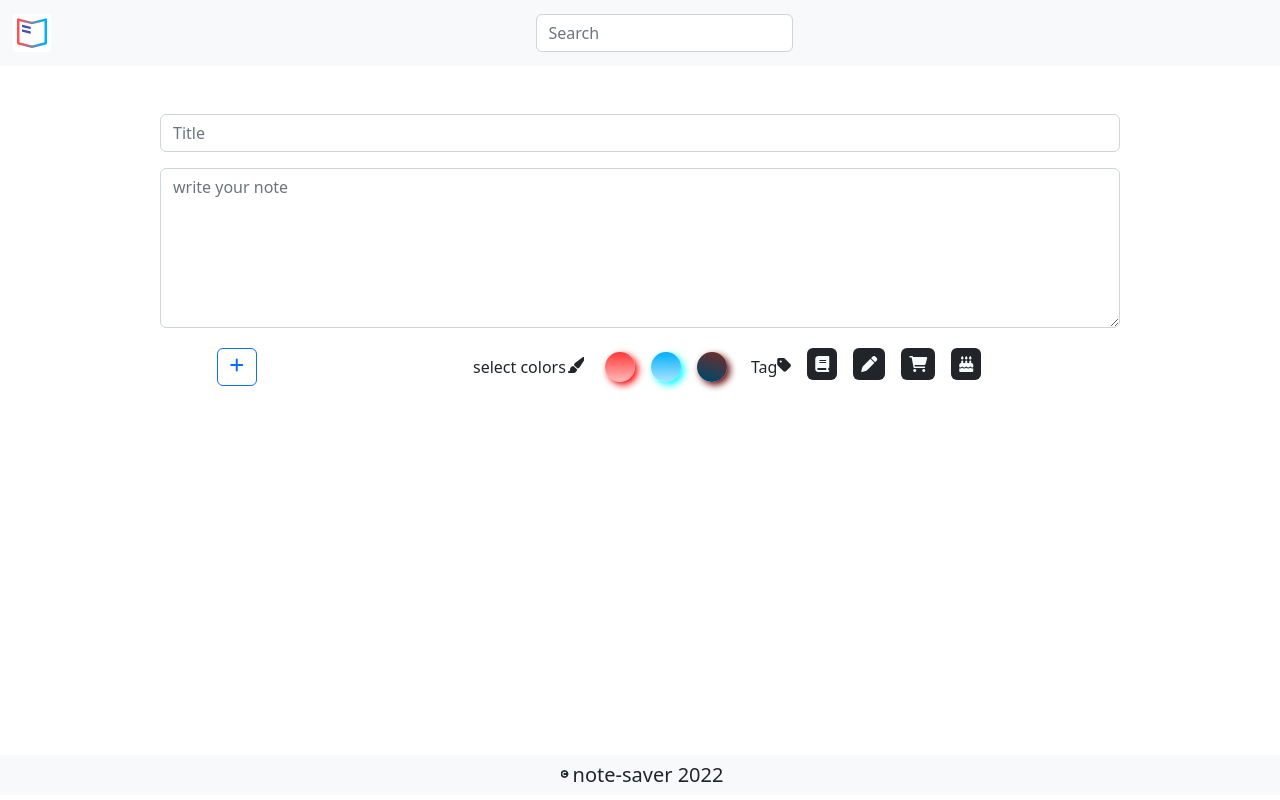
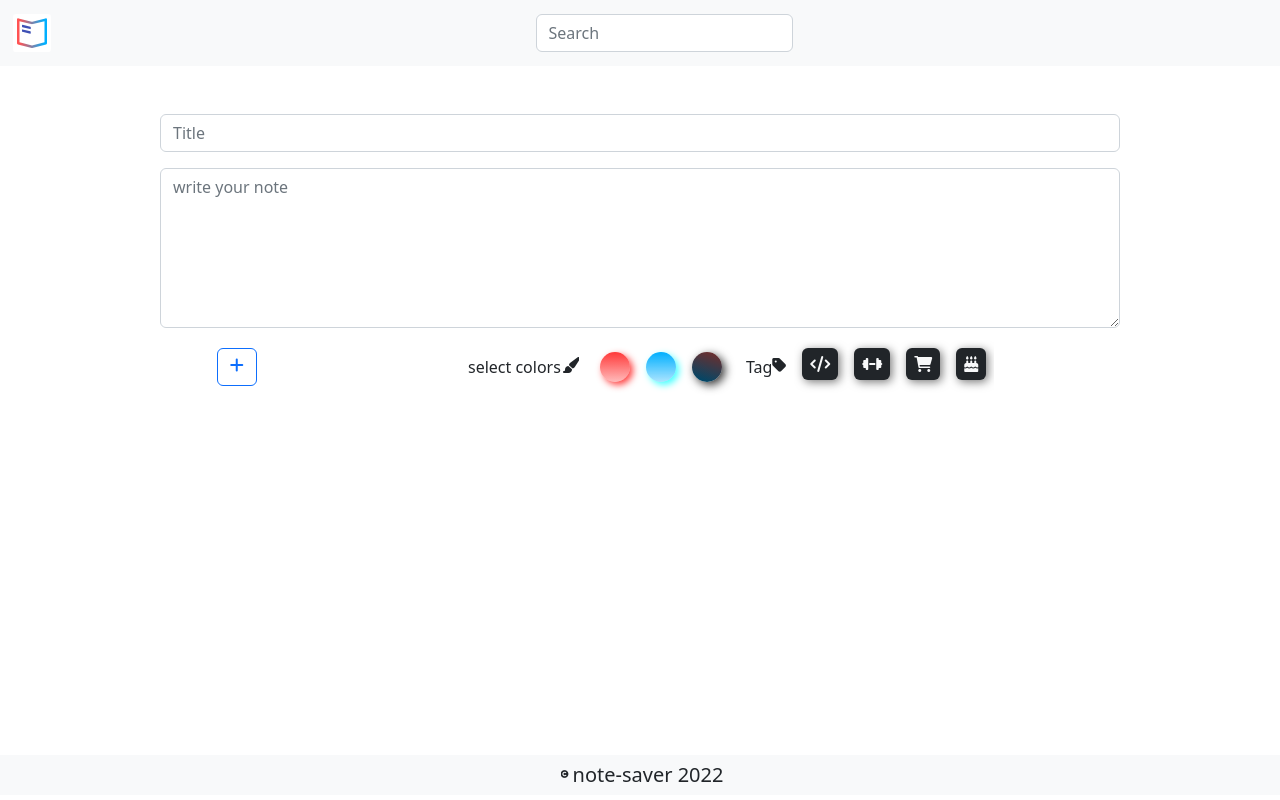
Before and after one commit to webpawan/Note-saver-App, a React (Create React App) app: page / in a window 1280 px wide. Built offline with nearby package versions, Linux system fonts and the light colour scheme.

Commit message:
1.5.0 all part is almost complete

```diff
--- a/src/MyAllStates.js
+++ b/src/MyAllStates.js
@@ -29,7 +29,6 @@ const AppProvider = ({ children }) => {
     if (isediting) {
       setList(
         list.map((item) => {
-
           if (item.id === myid) {
             return {
               ...item,
@@ -57,11 +56,9 @@ const AppProvider = ({ children }) => {
       setcolor("white");
       setTags({ tag: "" });
       setInput({ id: "", title: "", desc: "" });
-
-    }else{
+    } else {
       notify();
     }
-
   };
 
   const notify = () => {
@@ -89,7 +86,6 @@ const AppProvider = ({ children }) => {
   const pickTag = (e) => {
     let mytag = e.target.className;
     setTags({ tag: mytag });
-   console.log(mytag);
   };
 
   const deletenote = (id) => {
--- a/src/Style.css
+++ b/src/Style.css
@@ -98,16 +98,6 @@ font-size: 1rem !important;
 background-color: transparent  !important;
 }
 .tagicon{
-  background-color: red;
+  background-color:rgba(0, 255, 255, 0.741);
   z-index: 100;
 }
-
-.bha{
- padding: 2px;
-box-shadow: 5px 5px 10px rgba(0, 0, 0, 0.532);
- font-size: 2rem;
-}
-
-.bha:hover{
-  box-shadow: 5px 5px 10px black;
-}
--- a/src/component/CreateNote.jsx
+++ b/src/component/CreateNote.jsx
@@ -21,7 +21,10 @@ const CreateNote = () => {
     <>
       <section className="input mx-auto w-75 mt-5">
         <form action="" onSubmit={setdata}>
-          <div className="input-group mb-3">
+          <motion.div className="input-group mb-3" initial={{x:'10vw',opacity:0}} animate={{x:'0',opacity:1}} transition={{
+  delay: 0.5,
+
+}}>
             <input
               type="text"
               className="form-control"
@@ -31,8 +34,11 @@ const CreateNote = () => {
               name="title"
               placeholder="Title"
             />
-          </div>
-          <div className="input-group">
+          </motion.div>
+          <motion.div className="input-group" initial={{x:'-10vw',opacity:0}} animate={{x:'0',opacity:1}} transition={{
+  delay: 0.8,
+
+}}>
             <textarea
               className="form-control m-50"
               onChange={inputhandler}
@@ -40,15 +46,18 @@ const CreateNote = () => {
               name="desc"
               placeholder="write your note"
             ></textarea>
-          </div>
+          </motion.div>
         </form>
 
-        <div className=" row  d-flex align-items-center justify-content-between p-2 flex-wrap">
-          <div className=" col-2 mx-auto text-center col-md-2 col-lg-2">
+        <motion.div className=" row  d-flex align-items-center justify-content-between p-2 flex-wrap" initial={{opacity:0,y:'-50px'}} animate={{opacity:1,y:'0px'}} transition={{
+  delay: 1,  duration: 1,
+
+}}>
+          <div className=" col-2 mx-auto text-center col-md-2 col-lg-2 ">
             <button
               type="submit"
               onClick={setdata}
-              className="btn btn-outline-primary plus-btn"
+              className="btn btn-outline-primary plus-btn "
             >
               {!isediting ? (
                 <i className="fa-solid fa-plus"></i>
@@ -59,21 +68,22 @@ const CreateNote = () => {
           </div>
 
           <div className=" col-10 col-md-10 col-lg-10 d-flex align-items-center text-center justify-content-center mx-atuo  flex-wrap">
-              <div
-                className="d-flex mycolors  p-2"
-                onClick={pickcolor}
-              >
+            <div className="d-flex mycolors  p-2" onClick={pickcolor}>
               <button className="btn btn-outline-primar ">
                 select colors
                 <i className="fa-sharp fa-solid fa-paintbrush"></i>
               </button>
               <motion.button
-                  whileInView={{ boxShadow: " 3px 3px 7px red" }}
+                whileInView={{
+                  boxShadow: " 3px 3px 7px rgba(255, 0, 0, 0.755)",
+                }}
                 whileTap={{
-                    boxShadow: "1px 1px 4px red",
+                  boxShadow: "1px 1px 8px rgba(255, 0, 0, 0.455)",
                   transition: { duration: 0.1 },
+
                   y: "2px",
                 }}
+                whileHover={{ y: "-5px", scale: 1.1 }}
                 className="btn btn-danger m-2  rounded-5 element-size "
                 id="red"
                 data-bs-toggle="tooltip"
@@ -82,10 +92,14 @@ const CreateNote = () => {
               ></motion.button>
 
               <motion.button
-                  whileInView={{ boxShadow: " 3px 3px 7px cyan" }}
+                whileHover={{ y: "-5px", scale: 1.1 }}
+                whileInView={{
+                  boxShadow: " 3px 3px 7px rgba(0, 255, 255, 0.741)",
+                }}
                 whileTap={{
-                    boxShadow: "1px 1px 4px cyan",
+                  boxShadow: "1px 1px 4px rgba(0, 255, 255, 0.441)",
                   transition: { duration: 0.1 },
+                  scale: 0.9,
                   y: "2px",
                 }}
                 className="btn btn-primary m-2 rounded-5  element-size "
@@ -96,10 +110,11 @@ const CreateNote = () => {
               ></motion.button>
 
               <motion.button
-                  whileInView={{ boxShadow: " 3px 3px 7px #6b0303" }}
+                whileHover={{ y: "-5px", scale: 1.1 }}
+                whileInView={{ boxShadow: " 3px 3px 10px rgba(0, 0, 0, 0.8)" }}
                 whileTap={{
-                    boxShadow: "1px 1px 4px #6b0303",
-                    transition: { duration: 0.1 },
+                  boxShadow: "1px 1px 4px rgba(0, 0, 0, 0.432)",
+                  scale: 0.9,
                   y: "2px",
                 }}
                 className="btn btn-dark m-2  rounded-5  element-size "
@@ -116,44 +131,69 @@ const CreateNote = () => {
               </span>
 
               <div className="" onClick={pickTag}>
-
+                <motion.i
+                 data-bs-toggle="tooltip"
+                 data-bs-placement="bottom"
+                 title="coding time"
+                  whileInView={{
+                    boxShadow: "2px 2px 10px rgba(0, 0, 0, 0.532)",
+                  }}
+                  whileHover={{ y: "-5px", scale: 1.1 }}
+                  whileTap={{
+                    scale: 0.9,
+                    boxShadow: "1px 1px 8px rgba(0, 0, 0, 0.232)",
+                  }}
+                  className="fa-solid fa-code p-2 bg-dark  text-light tagicon  rounded m-2 "
+                ></motion.i>
 
                 <motion.i
-                    href="#"
-
-                      className="fa-solid fa-book p-2 bg-dark text-light  rounded m-2 "
+                data-bs-toggle="tooltip"
+                data-bs-placement="bottom"
+                title="exercise time"
+                  whileInView={{
+                    boxShadow: "2px 2px 10px rgba(0, 0, 0, 0.532)",
+                  }}
+                  whileHover={{ y: "-5px", scale: 1.1 }}
+                  whileTap={{
+                    scale: 0.9,
+                    boxShadow: "1px 1px 8px rgba(0, 0, 0, 0.232)",
+                  }}
+                  className="fa-solid bg-dark text-light fa-dumbbell p-2  rounded m-2"
                 ></motion.i>
 
-
-
-
-
                 <motion.i
-
-                      className="fa-solid bg-dark text-light fa-pen p-2  rounded m-2"
-                    ></motion.i>
-
-
-
-
-
-                    <motion.i
-
+                data-bs-toggle="tooltip"
+                data-bs-placement="bottom"
+                title="Shopping "
+                  whileInView={{
+                    boxShadow: "2px 2px 10px rgba(0, 0, 0, 0.532)",
+                  }}
+                  whileHover={{ y: "-5px", scale: 1.1 }}
+                  whileTap={{
+                    scale: 0.9,
+                    boxShadow: "1px 1px 8px rgba(0, 0, 0, 0.232)",
+                  }}
                   className="fa-solid tagicon fa-cart-shopping p-2 bg-dark text-light rounded m-2"
                 ></motion.i>
 
-
-
                 <motion.i
-
+                data-bs-toggle="tooltip"
+                data-bs-placement="bottom"
+                title="Birthday "
+                  whileInView={{
+                    boxShadow: "2px 2px 10px rgba(0, 0, 0, 0.532)",
+                  }}
+                  whileHover={{ y: "-5px", scale: 1.1 }}
+                  whileTap={{
+                    scale: 0.9,
+                    boxShadow: "1px 1px 8px rgba(0, 0, 0, 0.232)",
+                  }}
                   className="fa-solid tagicon fa-cake-candles  p-2 bg-dark text-light rounded m-2"
                 ></motion.i>
-
               </div>
             </div>
           </div>
-        </div>
-
+        </motion.div>
       </section>
       {/* -------- show note*/}
 
--- a/src/component/Footer.jsx
+++ b/src/component/Footer.jsx
@@ -7,7 +7,18 @@ const Footer = () => {
 
   return (
     <>
-      <motion.h5 initial={{opacity:0}} animate={{opacity:1}} className="bg-light py-2 mb-0 footer text-center">
+      <motion.h5
+        initial={{ opacity: 0 }}
+        animate={{ opacity: 1 }}
+        transition={{
+          delay: 1.3,
+          duration: 1.3,
+        }}
+        className="bg-light py-2 mb-0 footer text-center"
+        data-bs-toggle="tooltip"
+        data-bs-placement="bottom"
+        title=" pawan saini"
+      >
         <i className="fa fa-copyright copyright mb-1 mx-1"></i>note-saver {show}
       </motion.h5>
     </>
--- a/src/component/Note.jsx
+++ b/src/component/Note.jsx
@@ -16,7 +16,7 @@ const Note = ({ data, deletenote, noteEdit }) => {
               animate={{ y: 0, opacity: 1 }}
             >
               <div
-                className="card py-1 bg-light  text-light bg-dark "
+                className="card shadow py-1 bg-light  text-light bg-dark "
                 id={color}
               >
                 <div className="card-body ">
```
Lines whose indentation alone changed are shown as unchanged.
